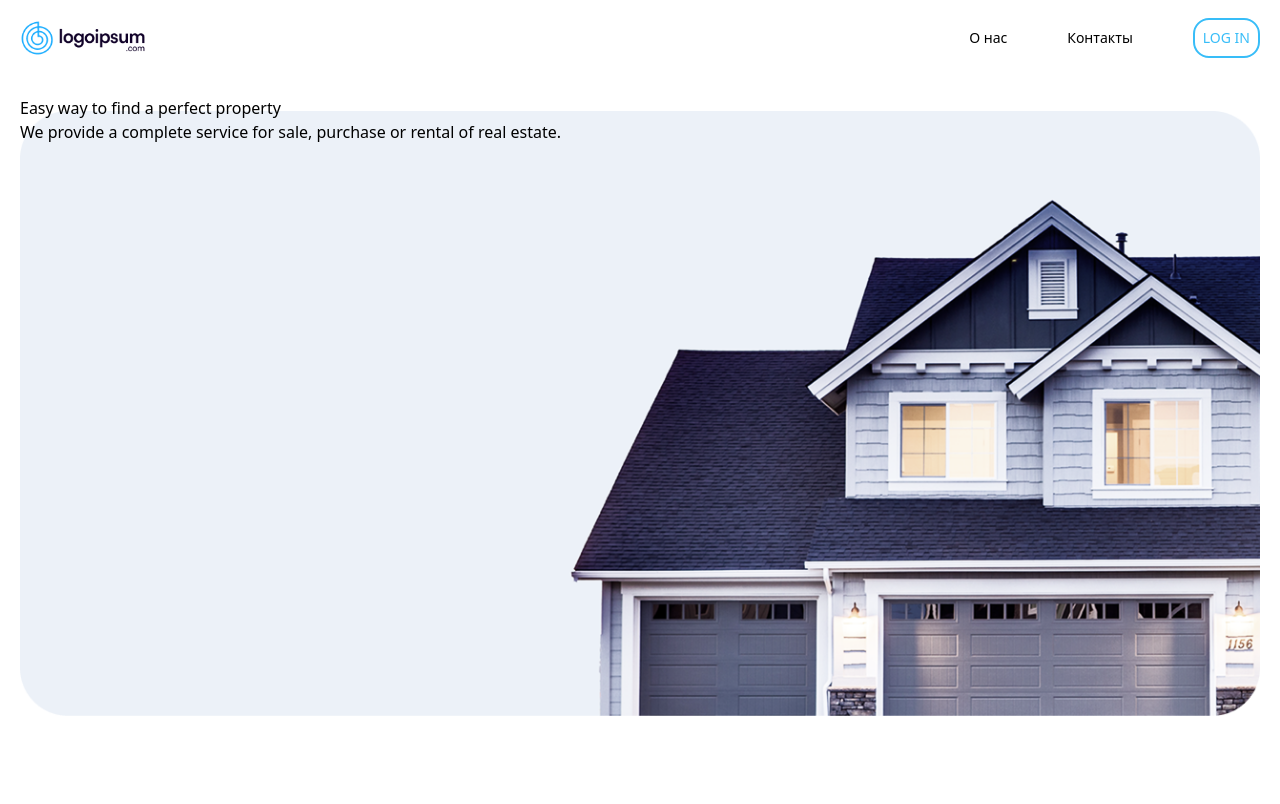
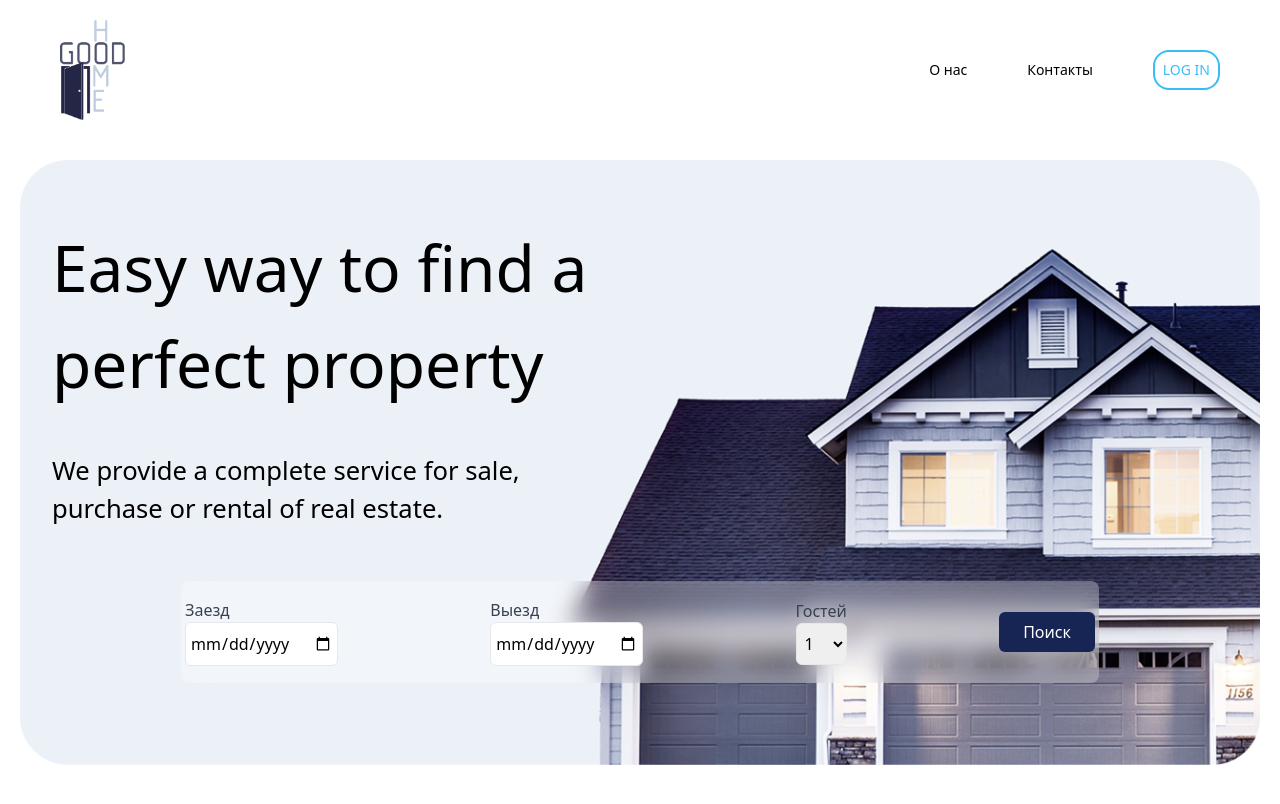
Before and after one commit to znightmaster/rent, a Vue app: page / in a window 1280 px wide. Shown: the top 804 px of the page. Built offline with nearby package versions, Linux system fonts and the light colour scheme.

Commit message:
na rabote

```diff
--- /dev/null
+++ b/src/components/UI/ReservationBar.vue
@@ -0,0 +1,38 @@
+<template>
+  <div class="relative flex justify-center top-112 min-h-screen ">
+    <div class="relative flex items-center justify-between w-[918px] h-[102px] bg-white/30 backdrop-blur-md rounded-lg p-4 space-x-4">
+      <div class="flex flex-col">
+        <label for="check-in" class="text-gray-700 font-medium">Заезд</label>
+        <input type="date" id="check-in" class="px-4 py-2 border rounded-md focus:outline-none focus:ring-2 focus:ring-blue-500">
+      </div>
+
+      <div class="flex flex-col">
+        <label for="check-out" class="text-gray-700 font-medium">Выезд</label>
+        <input type="date" id="check-out" class="px-4 py-2 border rounded-md focus:outline-none focus:ring-2 focus:ring-blue-500">
+      </div>
+
+      <div class="flex flex-col">
+        <label for="guests" class="text-gray-700 font-medium">Гостей</label>
+        <select id="guests" class="px-4 py-2 border rounded-md focus:outline-none focus:ring-2 focus:ring-blue-500">
+          <option>1</option>
+          <option>2</option>
+          <option>3</option>
+          <option>4+</option>
+        </select>
+      </div>
+
+      <button class="bg-blue-950 text-white px-6 py-2 rounded-md hover:bg-blue-600 transition">
+        Поиск
+      </button>
+    </div>
+
+  </div>
+</template>
+
+<script setup>
+
+</script>
+
+<style lang="scss" scoped>
+
+</style>
--- a/src/components/layout/MainHeader.vue
+++ b/src/components/layout/MainHeader.vue
@@ -1,7 +1,7 @@
 <template>
-  <div class="sticky top-0 z-20 flex justify-between items-center p-20">
+  <div class="sticky top-0 z-20 flex justify-between items-center p-20 ml-10 mr-10">
     <router-link to="/">
-      <img src="../../assets/Logo.png" alt="logo" class="h-9" />
+      <img src="../../assets/Logo.png" alt="logo" class="h-100" />
     </router-link>
 
     <div class="flex items-center gap-60 w-704 h-9 font-300 text-sm">
--- a/src/views/MainPage.vue
+++ b/src/views/MainPage.vue
@@ -1,45 +1,35 @@
 <template>
-  <div class="p-20 flex flex-col">
-    <div class="
-    relative
-    h-auto
-    min-h-[635px]
+  <div class="p-20 ">
+    <div class="relative top-0
+    min-h-screen
+    h-full
     w-full
     bg-contain
-    bg-center
     bg-no-repeat
     rounded-16
     bg-[url('@/assets/Banner.png')]">
-      <div class="flex flex-col w-full">
-        Easy way to find a
+      <div class="relative w-490 h-257 top-60 left-32">
+        <div class="flex text-[5vw] ">
+          Easy way to find a<br>
           perfect property
         </div>
-      <div class="flex flex-col w-full">
-        We provide a complete service for sale,
+        <div class="flex text-[2vw] mt-10">
+          We provide a complete service for sale,<br>
           purchase or rental of real estate.
         </div>
-    </div>
-    <div>
-      <div>
-        <div>
 
       </div>
-        <div>
+      <ReservationBar />
 
     </div>
-        <div>
 
-        </div>
-      </div>
-<!--      <img src="@/assets/Banner.png" alt="" class="p-20 w-full">-->
-
-    </div>
 
   </div>
 </template>
 
 <script setup>
 
+import ReservationBar from '@/components/UI/ReservationBar.vue';
 </script>
 
 <style lang="scss" scoped>
```
Also changed, not shown: src/assets/Logo.png. Lines whose indentation alone changed are shown as unchanged.
